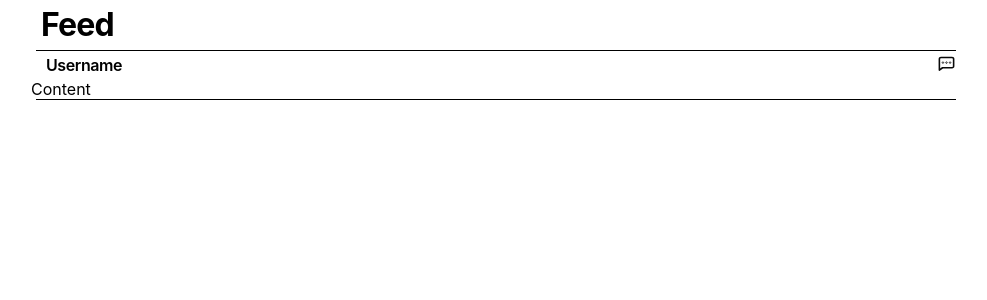
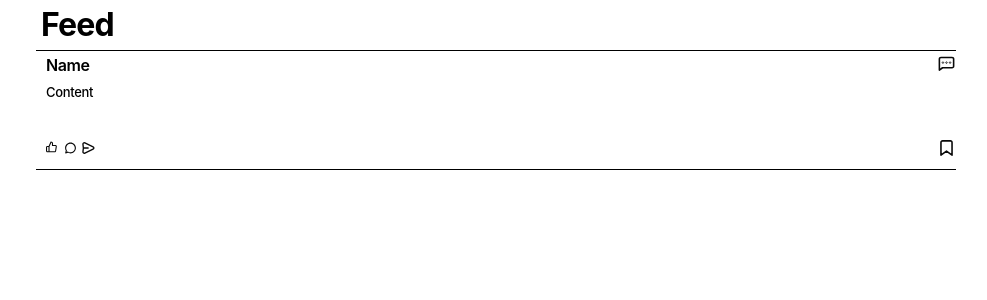
Before and after one commit to SCCapstone/DKMS, a Next.js app: page /feed in a window 1280 px wide. Shown: the top 300 px of the page, without its empty margins (271-1258 px from the left). Built offline with nearby package versions, Linux system fonts and the light colour scheme.

Commit message:
Added bottom buttons to feed item

```diff
--- a/app/feed/page.module.css
+++ b/app/feed/page.module.css
@@ -12,7 +12,7 @@
     height: fit-content;
 }
 
-.userName {
+.name {
     line-height: 17px;
     font-size: medium;
     font-weight: 600;
@@ -21,7 +21,7 @@
     padding: 5px 15px 5px 15px;
 }
 
-.commentButton {
+.bigButton {
     width: 24px;
     height: 24px;
     fill: none;
@@ -31,15 +31,45 @@
     padding-right: 5px;
 }
 
-.vertical {
+.smallButton {
+    width: 18px;
+    height: 18px;
+    fill: none;
+    border: none;
+    background: white;
+    cursor: pointer;
+    padding-right: 5px;
+}
+
+.itemTop {
     display: flex;
     flex-direction: row;
     justify-content: space-between;
     align-items: center;
 }
 
+.itemBottom {
+    padding: 30px 0px 5px 15px;
+    display: flex;
+    flex-direction: row;
+    justify-content: space-between;
+    align-items: center;
+}
+
+.leftButtons {
+    display: flex;
+    flex-direction: row;
+    justify-content: flex-start;
+    align-items: center;
+}
+
 .content {
-
+    line-height: 17px;
+    font-size: small;
+    font-weight: 500;
+    letter-spacing: -0.025em;
+    color: black;
+    padding: 5px 15px 5px 15px;
 }
 
 .border {
--- a/app/feed/page.tsx
+++ b/app/feed/page.tsx
@@ -3,11 +3,14 @@
     <div className={styles.main}>
         <div className={styles.title}>Feed</div>
         <div className={styles.border}></div>
+        <div className={styles.post}>
+
+        </div>
         <div className={styles.feedItem}>
-            <div className={styles.vertical}>
-                <div className={styles.userName}>Username</div>
+            <div className={styles.itemTop}>
+                <div className={styles.name}>Name</div>
                 <div>
-                    <svg width="24" height="24" viewBox="0 0 24 24" fill="none" xmlns="http://www.w3.org/2000/svg" className={styles.commentButton}>
+                    <svg width="24" height="24" viewBox="0 0 24 24" fill="none" xmlns="http://www.w3.org/2000/svg" className={styles.bigButton}>
                     <path d="M13 11.5C13 12.0523 12.5523 12.5 12 12.5C11.4477 12.5 11 12.0523 11 11.5C11 10.9477 11.4477 10.5 12 10.5C12.5523 10.5 13 10.9477 13 11.5Z" stroke="#090909"/>
                     <path d="M17.5 11.5C17.5 12.0523 17.0523 12.5 16.5 12.5C15.9477 12.5 15.5 12.0523 15.5 11.5C15.5 10.9477 15.9477 10.5 16.5 10.5C17.0523 10.5 17.5 10.9477 17.5 11.5Z" stroke="#090909"/>
                     <path d="M8.5 11.5C8.5 12.0523 8.05228 12.5 7.5 12.5C6.94772 12.5 6.5 12.0523 6.5 11.5C6.5 10.9477 6.94772 10.5 7.5 10.5C8.05228 10.5 8.5 10.9477 8.5 11.5Z" stroke="#090909"/>
@@ -18,6 +21,30 @@
             <div className={styles.content}>
                 Content
             </div>
+            <div className={styles.itemBottom}>
+                <div className={styles.leftButtons}>
+                    <div>
+                        <svg width="24" height="24" viewBox="0 0 24 24" fill="none" xmlns="http://www.w3.org/2000/svg" className={styles.smallButton}>
+                            <path d="M5.57256 9.09995L9.2306 1C9.95823 1 10.6561 1.28446 11.1706 1.79081C11.6851 2.29715 11.9741 2.9839 11.9741 3.69998V7.29996H17.1503C17.4154 7.297 17.678 7.35081 17.9199 7.45765C18.1618 7.5645 18.3772 7.72182 18.5512 7.91872C18.7251 8.11562 18.8535 8.34739 18.9275 8.59798C19.0014 8.84856 19.0191 9.11197 18.9793 9.36995L17.7173 17.4699C17.6511 17.8991 17.4296 18.2903 17.0935 18.5715C16.7574 18.8527 16.3293 19.0048 15.8882 18.9999H5.57256M5.57256 9.09995V18.9999M5.57256 9.09995H2.82902C2.34394 9.09995 1.87872 9.28959 1.53571 9.62715C1.1927 9.96472 1 10.4226 1 10.8999V17.1999C1 17.6773 1.1927 18.1351 1.53571 18.4727C1.87872 18.8102 2.34394 18.9999 2.82902 18.9999H5.57256" stroke="#090909" stroke-width="2" stroke-linecap="round" stroke-linejoin="round"/>
+                        </svg>
+                    </div>
+                    <div>
+                        <svg width="24" height="24" viewBox="0 0 24 24" fill="none" xmlns="http://www.w3.org/2000/svg" className={styles.smallButton}>
+                            <path d="M7.18497 19.605L7.7207 18.7606C7.46683 18.5996 7.15397 18.5613 6.86874 18.6563L7.18497 19.605ZM3 21L2.05132 20.6838C1.93154 21.0431 2.02506 21.4393 2.29289 21.7071C2.56073 21.9749 2.95689 22.0685 3.31623 21.9487L3 21ZM4.39499 16.815L5.34367 17.1313C5.43875 16.846 5.40045 16.5332 5.23938 16.2793L4.39499 16.815ZM12 22C17.5228 22 22 17.5228 22 12H20C20 16.4183 16.4183 20 12 20V22ZM6.64923 20.4494C8.19708 21.4315 10.0337 22 12 22V20C10.4242 20 8.95764 19.5454 7.7207 18.7606L6.64923 20.4494ZM6.86874 18.6563L2.68377 20.0513L3.31623 21.9487L7.5012 20.5537L6.86874 18.6563ZM3.94868 21.3162L5.34367 17.1313L3.44631 16.4988L2.05132 20.6838L3.94868 21.3162ZM2 12C2 13.9663 2.56855 15.8029 3.5506 17.3508L5.23938 16.2793C4.45458 15.0424 4 13.5758 4 12H2ZM12 2C6.47715 2 2 6.47715 2 12H4C4 7.58172 7.58172 4 12 4V2ZM22 12C22 6.47715 17.5228 2 12 2V4C16.4183 4 20 7.58172 20 12H22Z" fill="#090909"/>
+                        </svg>
+                    </div>
+                    <div>
+                        <svg width="19" height="18" viewBox="0 0 19 18" fill="none" xmlns="http://www.w3.org/2000/svg" className={styles.smallButton}>
+                            <path d="M1.99988 9L1.39577 3.56299C1.22284 2.0067 2.82456 0.864325 4.2397 1.53465L16.1841 7.19252C17.7092 7.91494 17.7092 10.0851 16.1841 10.8075L4.23971 16.4653C2.82457 17.1357 1.22284 15.9933 1.39577 14.437L1.99988 9ZM1.99988 9H8.99988" stroke="#090909" stroke-width="2" stroke-linecap="round" stroke-linejoin="round"/>
+                        </svg>
+                    </div>
+                </div>
+                <div>
+                    <svg width="24" height="24" viewBox="0 0 24 24" fill="none" xmlns="http://www.w3.org/2000/svg" className={styles.bigButton}>
+                        <path d="M19 21L12 16L5 21V5C5 4.46957 5.21071 3.96086 5.58579 3.58579C5.96086 3.21071 6.46957 3 7 3H17C17.5304 3 18.0391 3.21071 18.4142 3.58579C18.7893 3.96086 19 4.46957 19 5V21Z" stroke="#090909" stroke-width="2" stroke-linecap="round" stroke-linejoin="round"/>
+                    </svg>
+                </div>
+            </div>
         </div>
         <div className={styles.border}></div>
     </div>
```
